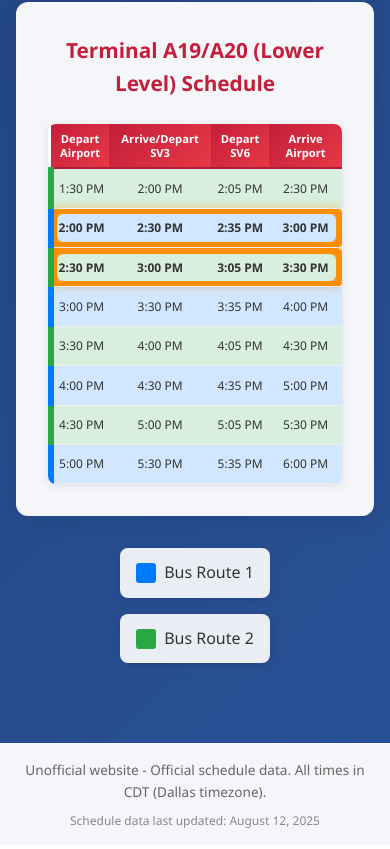
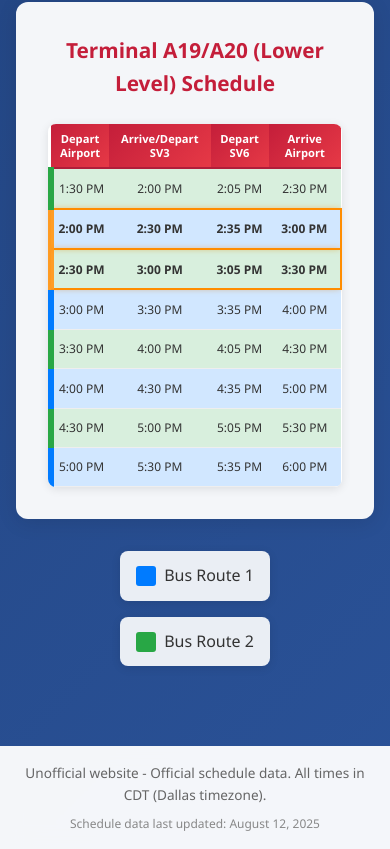
Before and after one commit to Jxck-S/aa-skyview-shuttle, a plain HTML site: page index.html in a window 390 px wide. Shown: the part 1258-2107 px from the top of the page. Drawn offline with Linux system fonts and the light colour scheme.

Commit message:
Update styles.css

```diff
--- a/styles.css
+++ b/styles.css
@@ -751,7 +751,26 @@ footer p {
         white-space: nowrap;
     }
 
-    /* Active trip border works consistently on mobile */
+    /* Active trip border - simplified for mobile */
+    .schedule-table tr.active-trip {
+        border-top: 3px solid rgba(255, 140, 0, 0.9) !important;
+        border-right: 3px solid rgba(255, 140, 0, 0.9) !important;
+        border-bottom: 3px solid rgba(255, 140, 0, 0.9) !important;
+        /* Keep original left border for bus colors */
+        box-shadow: 0 0 8px rgba(255, 140, 0, 0.4) !important;
+        animation: activeTripMobile 2s ease-in-out infinite alternate;
+    }
+
+    @keyframes activeTripMobile {
+        0% {
+            border-color: rgba(255, 140, 0, 0.7);
+            box-shadow: 0 0 6px rgba(255, 140, 0, 0.3);
+        }
+        100% {
+            border-color: rgba(255, 140, 0, 1);
+            box-shadow: 0 0 12px rgba(255, 140, 0, 0.6);
+        }
+    }
 
 
 
@@ -827,7 +846,15 @@ footer p {
         text-overflow: ellipsis;
     }
 
-    /* Active trip border works consistently on small screens */
+    /* Active trip border - ensure visibility on small screens */
+    .schedule-table tr.active-trip {
+        border-top: 2px solid rgba(255, 140, 0, 1) !important;
+        border-right: 2px solid rgba(255, 140, 0, 1) !important;
+        border-bottom: 2px solid rgba(255, 140, 0, 1) !important;
+        /* Preserve left border for bus colors */
+        box-shadow: 0 0 6px rgba(255, 140, 0, 0.5) !important;
+        border-radius: 4px !important;
+    }
 
 
 
```
